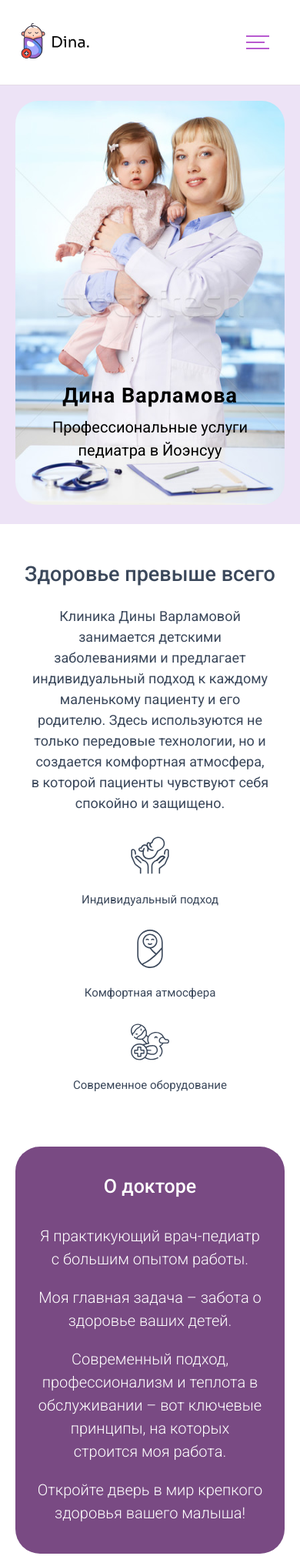
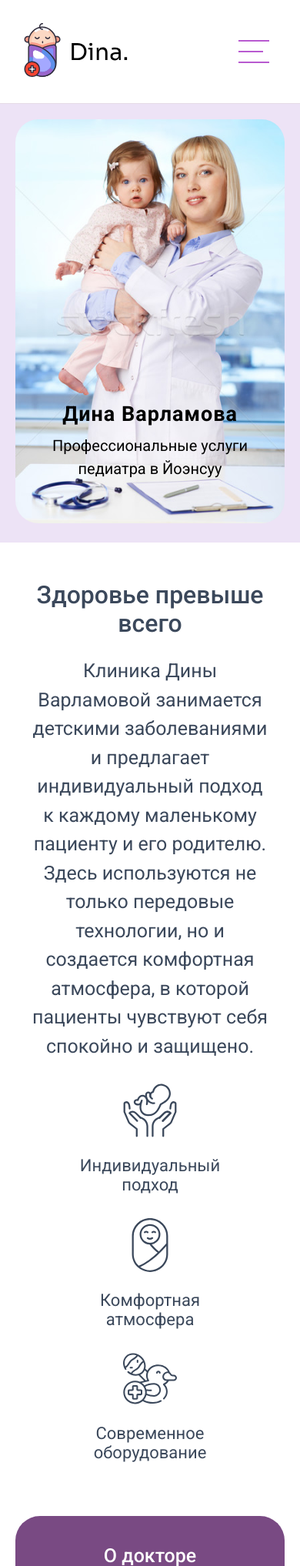
Before and after one commit to DAPDevs-Solutions/DinaDocProject, a Django app: page /ru/ in a window 390 px wide. Shown: the top 2035 px of the page at 77% size. Run offline with Django 5.2, Linux system fonts and the light colour scheme; data that the repository does not hold is empty.

Commit message:
Updated: - media queries for header, footer and main page

```diff
--- a/menu_pages/static/css/base.css
+++ b/menu_pages/static/css/base.css
@@ -60,7 +60,7 @@ h1, h2, h3, ul, li, p {
 .header__wrapper {
     display: flex;
     justify-content: space-between;
-    padding: 30px 0 30px 0;
+    padding: 30px 20px;
     margin: auto;
 }
 
@@ -68,10 +68,6 @@ h1, h2, h3, ul, li, p {
 /* HEADER. User navigation */
 .header__wrapper--logo {
     z-index: 10;
-}
-
-.header__wrapper--logo img {
-    max-width: 120px;
 }
 
 .header__wrapper--user_nav {
@@ -232,7 +228,7 @@ footer {
     align-items: center;
     color: #3B485B;
     margin: 0 auto;
-    padding: 30px 0;
+    padding: 30px 20px;
 }
 
 .footer__wrapper--logo_rights span {
--- a/menu_pages/static/css/media/media_base.css
+++ b/menu_pages/static/css/media/media_base.css
@@ -4,19 +4,6 @@
 
 .open {
     display: flex !important;
-}
-
-
-@media screen and (max-width: 1450px) {
-    .header__wrapper {
-        padding-left: 20px;
-        padding-right: 20px;
-    }
-
-    .footer__wrapper {
-        padding-left: 20px;
-        padding-right: 20px;
-    }
 }
 
 @media screen and (max-width: 1200px) {
@@ -30,9 +17,9 @@
 }
 
 
-@media screen and (max-width: 1000px) {
+@media screen and (max-width: 1024px) {
     .header__wrapper--logo img {
-        max-width: 100px;
+        min-width: 120px;
     }
 
     .header__wrapper--user_nav {
@@ -54,8 +41,8 @@
         position: relative;
         z-index: 50;
         align-items: center;
-        width: 30px;
-        height: 18px;
+        width: 40px;
+        height: 30px;
         cursor: pointer;
     }
 
@@ -102,7 +89,7 @@
     .navigation {
         display: none;
         flex-direction: column;
-        position: fixed;
+        position: absolute;
         transition: transform .5s;
         top: 100px;
         padding-top: 20px;
@@ -259,19 +246,12 @@
         padding: 10px;
     }
 
-}
 
-@media screen and (max-width: 900px) {
     .rights p {
         font-size: 15px;
     }
-}
 
-
-@media screen and (max-width: 700px) {
     .contact-info-footer {
-        flex-direction: column;
-        min-height: 320px;
         justify-content: space-evenly;
     }
 
@@ -279,3 +259,10 @@
         max-width: max-content;
     }
 }
+
+@media screen and (max-width: 768px) {
+    .contact-info-footer {
+        flex-direction: column;
+        min-height: 300px;
+    }
+}
--- a/menu_pages/static/css/media/media_main-page.css
+++ b/menu_pages/static/css/media/media_main-page.css
@@ -5,7 +5,7 @@
     }
 }
 
-@media screen and (max-width: 1100px) {
+@media screen and (max-width: 1024px) {
     section:not(:first-child) {
         padding: 0 20px 40px 20px;
     }
@@ -32,11 +32,12 @@
     /*ЗДОРОВЬЯ ПРЕВЫШЕ ВСЕГО*/
     #health-above {
         margin-bottom: 25px;
+        font-size: 2em;
     }
 
     #about-clinic {
         margin-bottom: 30px;
-        font-size: 23px;
+        font-size: 25px;
         line-height: 1.5em;
         /*padding: 0 20px 0 20px;*/
     }
@@ -64,7 +65,7 @@
 
 }
 
-@media screen and (max-width: 800px) {
+@media screen and (max-width: 768px) {
     .doc-info {
         max-width: 300px;
     }
@@ -92,9 +93,6 @@
         font-size: 20px;
     }
 
-    #about-clinic {
-        font-size: 18px;
-    }
 
     .advantages-icons {
         flex-direction: column;
@@ -104,14 +102,6 @@
         }
     }
 
-    .advantages-icons p {
-        font-size: 15px;
-    }
-
-    .advantages-icons img {
-        max-width: 50px;
-        max-height: 50px;
-    }
 
     .personal-approach p {
         font-size: 18px;
```
